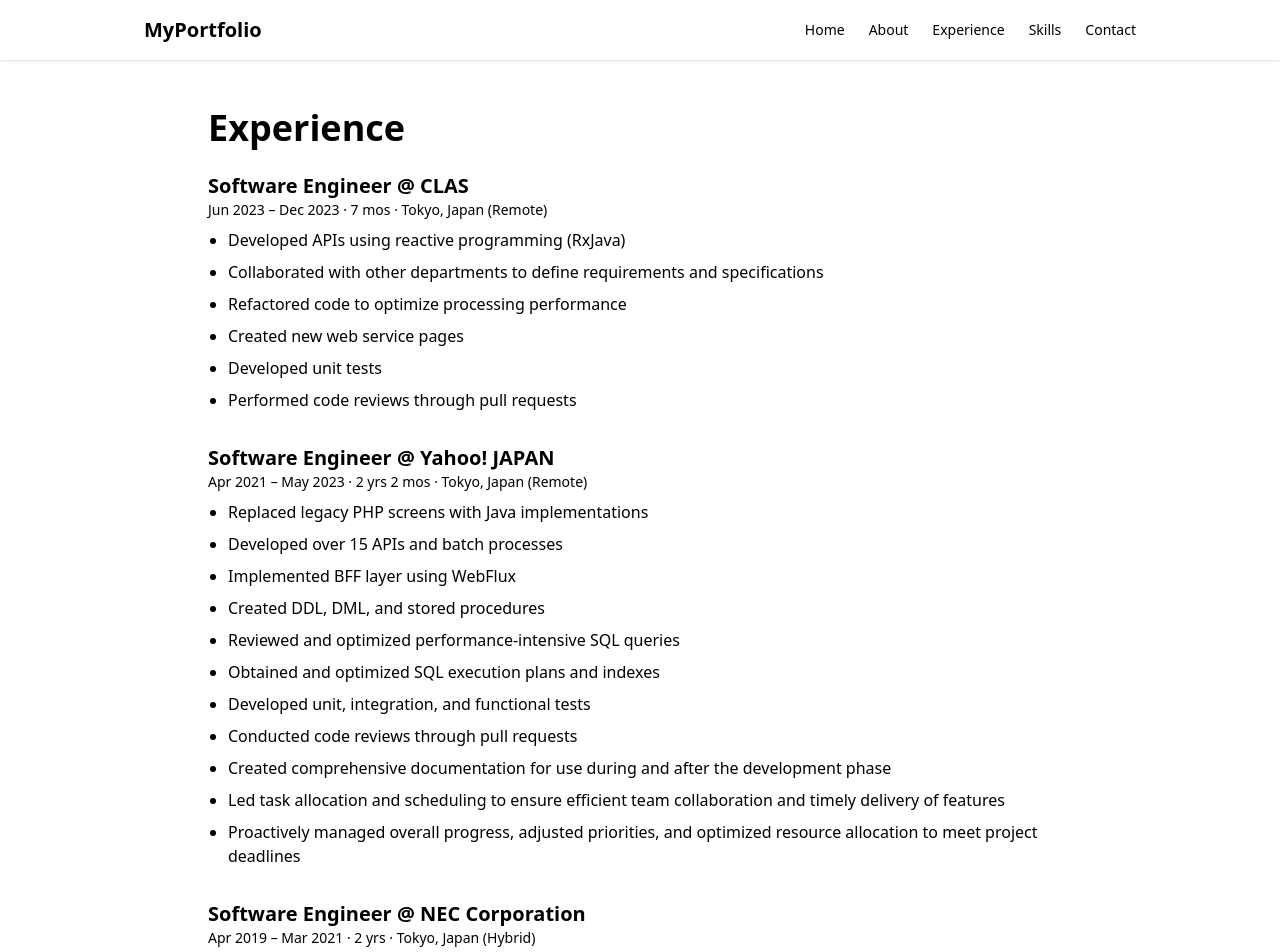
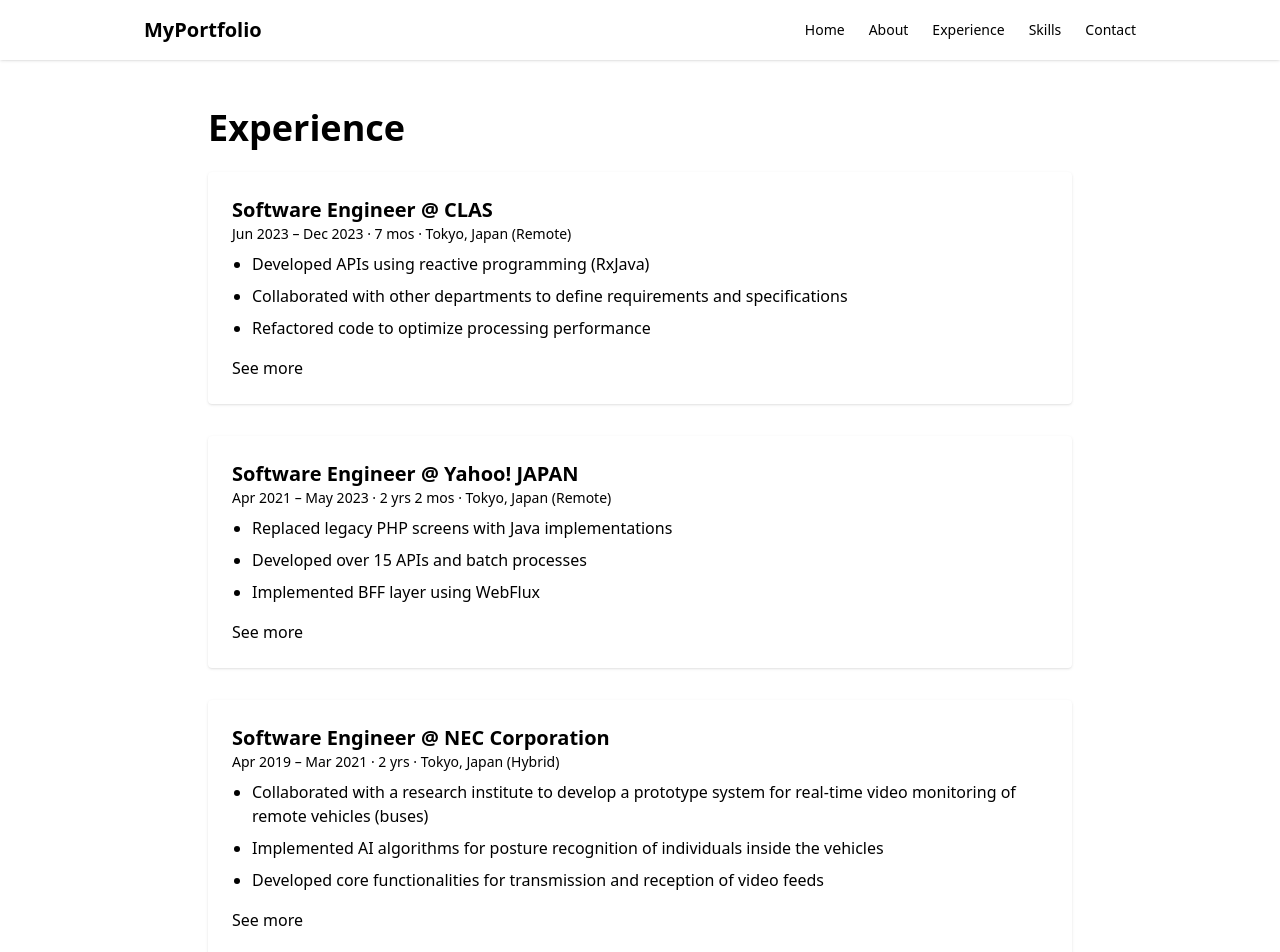
Before and after one commit to mizukifujikawa-ciccc/portfolio, a React (Vite) app in the folder my-portfolio/: page /experience in a window 1280 px wide. Shown: the top 952 px of the page. Built offline with nearby package versions, Linux system fonts and the light colour scheme.

Commit message:
add see more to experience page

```diff
--- a/my-portfolio/src/pages/Experience.tsx
+++ b/my-portfolio/src/pages/Experience.tsx
@@ -1,63 +1,99 @@
+import { useState } from "react";
+
 export default function Experience() {
-    return (
-      <main className="bg-background min-h-screen px-4 py-12 max-w-4xl mx-auto">
-        <h1 className="text-4xl font-bold text-primary mb-6">Experience</h1>
+  return (
+    <main className="bg-background min-h-screen px-4 py-12 max-w-4xl mx-auto">
+      <h1 className="text-4xl font-bold text-primary mb-6">Experience</h1>
+      <div className="space-y-8">
+        {experiences.map((exp) => (
+          <ExperienceCard key={exp.company} exp={exp} />
+        ))}
+      </div>
+    </main>
+  );
+}
 
-        <div className="space-y-8">
-          {/* CLAS */}
-          <div>
-            <h2 className="text-xl font-semibold text-text">
-              Software Engineer @ CLAS
-            </h2>
-            <p className="text-sm text-text mb-2">Jun 2023 – Dec 2023 · 7 mos · Tokyo, Japan (Remote)</p>
-            <ul className="list-disc pl-5 space-y-2 text-text">
-              <li>Developed APIs using reactive programming (RxJava)</li>
-              <li>Collaborated with other departments to define requirements and specifications</li>
-              <li>Refactored code to optimize processing performance</li>
-              <li>Created new web service pages</li>
-              <li>Developed unit tests</li>
-              <li>Performed code reviews through pull requests</li>
-            </ul>
-          </div>
+function ExperienceCard({ exp }: { exp: ExperienceType }) {
+  const [isExpanded, setIsExpanded] = useState(false);
 
-          {/* Yahoo! JAPAN */}
-          <div>
-            <h2 className="text-xl font-semibold text-text">
-              Software Engineer @ Yahoo! JAPAN
-            </h2>
-            <p className="text-sm text-text mb-2">Apr 2021 – May 2023 · 2 yrs 2 mos · Tokyo, Japan (Remote)</p>
-            <ul className="list-disc pl-5 space-y-2 text-text">
-              <li>Replaced legacy PHP screens with Java implementations</li>
-              <li>Developed over 15 APIs and batch processes</li>
-              <li>Implemented BFF layer using WebFlux</li>
-              <li>Created DDL, DML, and stored procedures</li>
-              <li>Reviewed and optimized performance-intensive SQL queries</li>
-              <li>Obtained and optimized SQL execution plans and indexes</li>
-              <li>Developed unit, integration, and functional tests</li>
-              <li>Conducted code reviews through pull requests</li>
-              <li>Created comprehensive documentation for use during and after the development phase</li>
-              <li>Led task allocation and scheduling to ensure efficient team collaboration and timely delivery of features</li>
-              <li>Proactively managed overall progress, adjusted priorities, and optimized resource allocation to meet project deadlines</li>
-            </ul>
-          </div>
+  const displayedTasks = isExpanded ? exp.tasks : exp.tasks.slice(0, 3);
 
-          {/* NEC Corporation */}
-          <div>
-            <h2 className="text-xl font-semibold text-text">
-              Software Engineer @ NEC Corporation
-            </h2>
-            <p className="text-sm text-text mb-2">Apr 2019 – Mar 2021 · 2 yrs · Tokyo, Japan (Hybrid)</p>
-            <ul className="list-disc pl-5 space-y-2 text-text">
-              <li>Collaborated with a research institute to develop a prototype system for real-time video monitoring of remote vehicles (buses)</li>
-              <li>Implemented AI algorithms for posture recognition of individuals inside the vehicles</li>
-              <li>Developed core functionalities for transmission and reception of video feeds</li>
-              <li>Optimized system settings to prioritize real-time performance, balancing latency and processing speed</li>
-              <li>Configured network settings across multiple servers required for the project</li>
-              <li>Migrated on-premise system to AWS to improve scalability, reliability, and operational efficiency</li>
-              <li>Mentored junior colleagues and provided knowledge transfer and support</li>
-            </ul>
-          </div>
-        </div>
-      </main>
-    );
-  }
+  return (
+    <div className="bg-white rounded shadow p-6">
+      <h2 className="text-xl font-semibold text-text">{exp.title} @ {exp.company}</h2>
+      <p className="text-sm text-text mb-2">{exp.period} · {exp.location}</p>
+      <ul className="list-disc pl-5 space-y-2 text-text mb-4">
+        {displayedTasks.map((task, index) => (
+          <li key={index}>{task}</li>
+        ))}
+      </ul>
+      {exp.tasks.length > 3 && (
+        <button
+          onClick={() => setIsExpanded(!isExpanded)}
+          className="text-primary font-medium hover:underline focus:outline-none"
+        >
+          {isExpanded ? "See less" : "See more"}
+        </button>
+      )}
+    </div>
+  );
+}
+
+type ExperienceType = {
+  company: string;
+  title: string;
+  period: string;
+  location: string;
+  tasks: string[];
+};
+
+const experiences: ExperienceType[] = [
+  {
+    company: "CLAS",
+    title: "Software Engineer",
+    period: "Jun 2023 – Dec 2023 · 7 mos",
+    location: "Tokyo, Japan (Remote)",
+    tasks: [
+      "Developed APIs using reactive programming (RxJava)",
+      "Collaborated with other departments to define requirements and specifications",
+      "Refactored code to optimize processing performance",
+      "Created new web service pages",
+      "Developed unit tests",
+      "Performed code reviews through pull requests",
+    ],
+  },
+  {
+    company: "Yahoo! JAPAN",
+    title: "Software Engineer",
+    period: "Apr 2021 – May 2023 · 2 yrs 2 mos",
+    location: "Tokyo, Japan (Remote)",
+    tasks: [
+      "Replaced legacy PHP screens with Java implementations",
+      "Developed over 15 APIs and batch processes",
+      "Implemented BFF layer using WebFlux",
+      "Created DDL, DML, and stored procedures",
+      "Reviewed and optimized performance-intensive SQL queries",
+      "Obtained and optimized SQL execution plans and indexes",
+      "Developed unit, integration, and functional tests",
+      "Conducted code reviews through pull requests",
+      "Created comprehensive documentation for use during and after the development phase",
+      "Led task allocation and scheduling to ensure efficient team collaboration and timely delivery of features",
+      "Proactively managed overall progress, adjusted priorities, and optimized resource allocation to meet project deadlines",
+    ],
+  },
+  {
+    company: "NEC Corporation",
+    title: "Software Engineer",
+    period: "Apr 2019 – Mar 2021 · 2 yrs",
+    location: "Tokyo, Japan (Hybrid)",
+    tasks: [
+      "Collaborated with a research institute to develop a prototype system for real-time video monitoring of remote vehicles (buses)",
+      "Implemented AI algorithms for posture recognition of individuals inside the vehicles",
+      "Developed core functionalities for transmission and reception of video feeds",
+      "Optimized system settings to prioritize real-time performance, balancing latency and processing speed",
+      "Configured network settings across multiple servers required for the project",
+      "Migrated on-premise system to AWS to improve scalability, reliability, and operational efficiency",
+      "Mentored junior colleagues and provided knowledge transfer and support",
+    ],
+  },
+];
```
